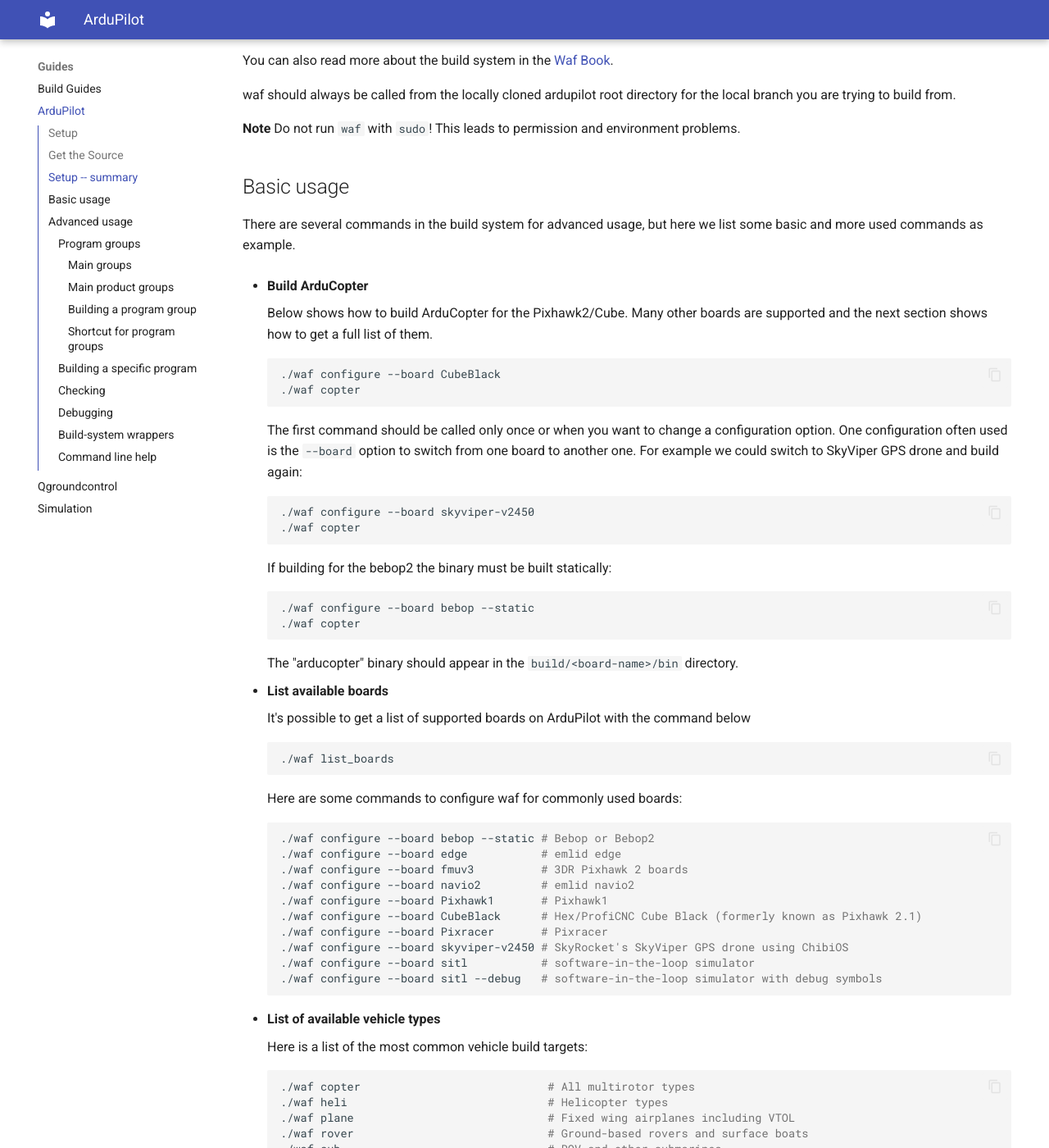
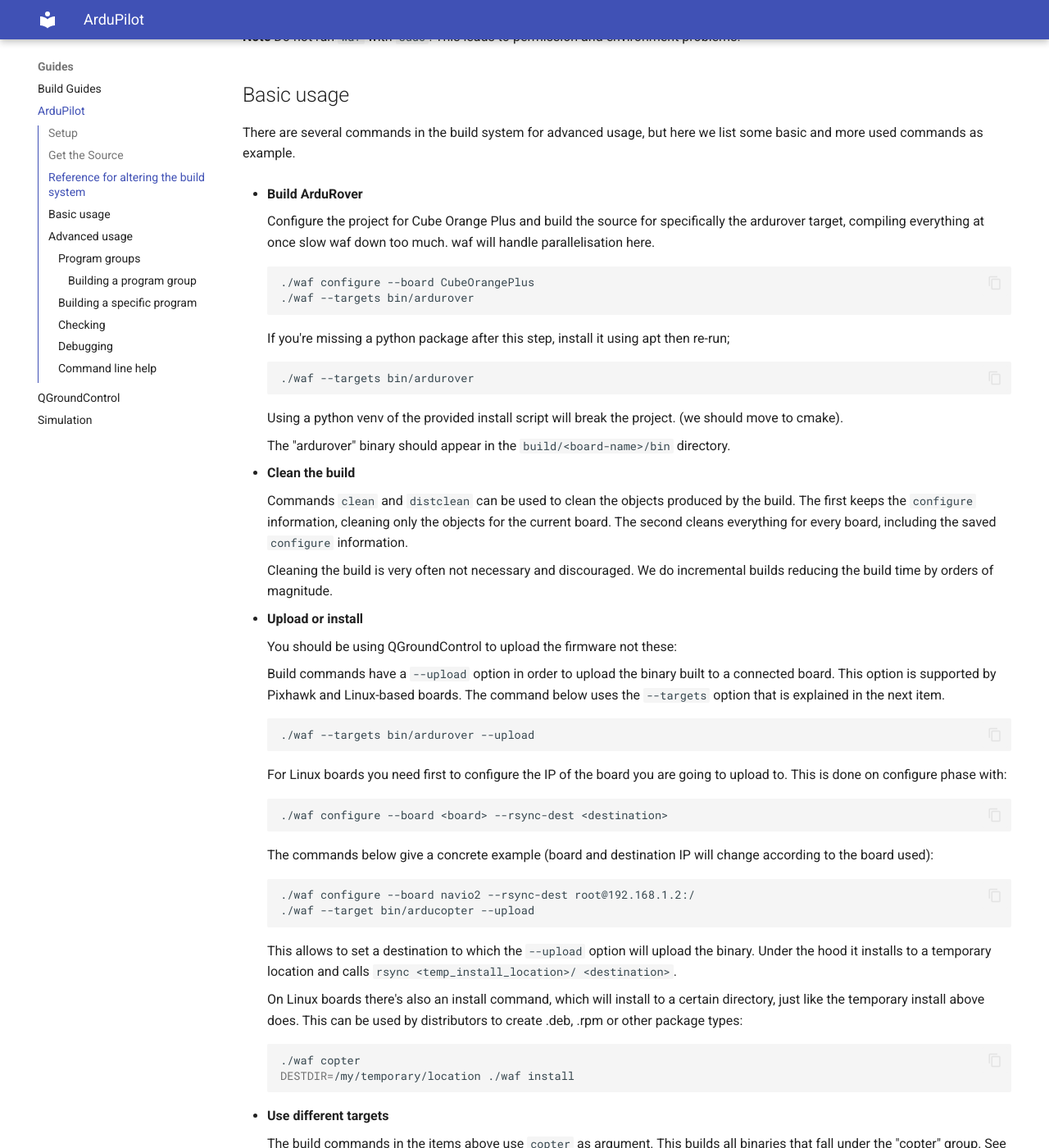
Before and after one commit to SwinRoverTeam/srt_wiki, an MkDocs documentation site: the page built from docs/guides/ardupilot.md, in a window 1280 px wide and 1400 px high, scrolled down 638 px. Shown: the whole window at 82% size. Built offline with MkDocs 1.6.1 and Material for MkDocs 9.7.7, drawn with Linux system fonts in a browser that asks for light colours; some of the changed text lies outside the part shown.

Commit message:
added QGC build guide and updated ardupilot build guides

````diff
--- a/docs/guides/ardupilot.md
+++ b/docs/guides/ardupilot.md
@@ -8,19 +8,11 @@
 
 Clone the project from GitHub:
 ```sh
-git clone --recursive https://github.com/ArduPilot/ardupilot.git
+git clone --recursive git@github.com:SwinRoverTeam/ardupilot.git
 cd ardupilot
 ```
 
-## Setup -- summary
-```sh
-docker build . -t ardupilot
-```
-```sh
-docker run --rm -it -v `pwd`:/ardupilot:latest bash
-```
-
-You can also read more about the build system in the
+## Reference for altering the build system
 [Waf Book](https://waf.io/book/).
 
 waf should always be called from the locally cloned ardupilot root directory for the local branch you are trying to build from.
@@ -33,76 +25,28 @@
 There are several commands in the build system for advanced usage, but here we
 list some basic and more used commands as example.
 
-* **Build ArduCopter**
+* **Build ArduRover**
 
-    Below shows how to build ArduCopter for the Pixhawk2/Cube. Many other boards are
-    supported and the next section shows how to get a full list of them.
+    Configure the project for Cube Orange Plus and build the source for
+    specifically the ardurover target, compiling everything at once slow
+    waf down too much. waf will handle parallelisation here.
 
     ```sh
-    ./waf configure --board CubeBlack
-    ./waf copter
+    ./waf configure --board CubeOrangePlus
+    ./waf --targets bin/ardurover
     ```
 
-    The first command should be called only once or when you want to change a
-    configuration option. One configuration often used is the `--board` option to
-    switch from one board to another one. For example we could switch to
-    SkyViper GPS drone and build again:
+    If you're missing a python package after this step, install it using apt
+    then re-run;
 
     ```sh
-    ./waf configure --board skyviper-v2450
-    ./waf copter
+    ./waf --targets bin/ardurover
     ```
 
-    If building for the bebop2 the binary must be built statically:
+    Using a python venv of the provided install script will break the project.
+    (we should move to cmake).
 
-    ```sh
-    ./waf configure --board bebop --static
-    ./waf copter
-    ```
-
-    The "arducopter" binary should appear in the `build/<board-name>/bin` directory.
-
-* **List available boards**
-
-
-    It's possible to get a list of supported boards on ArduPilot with the command
-    below
-
-    ```sh
-    ./waf list_boards
-
-    ```
-
-    Here are some commands to configure waf for commonly used boards:
-
-    ```sh
-    ./waf configure --board bebop --static # Bebop or Bebop2
-    ./waf configure --board edge           # emlid edge
-    ./waf configure --board fmuv3          # 3DR Pixhawk 2 boards
-    ./waf configure --board navio2         # emlid navio2
-    ./waf configure --board Pixhawk1       # Pixhawk1
-    ./waf configure --board CubeBlack      # Hex/ProfiCNC Cube Black (formerly known as Pixhawk 2.1)
-    ./waf configure --board Pixracer       # Pixracer
-    ./waf configure --board skyviper-v2450 # SkyRocket's SkyViper GPS drone using ChibiOS
-    ./waf configure --board sitl           # software-in-the-loop simulator
-    ./waf configure --board sitl --debug   # software-in-the-loop simulator with debug symbols
-
-    ```
-
-* **List of available vehicle types**
-
-    Here is a list of the most common vehicle build targets:
-
-    ```sh
-    ./waf copter                            # All multirotor types
-    ./waf heli                              # Helicopter types
-    ./waf plane                             # Fixed wing airplanes including VTOL
-    ./waf rover                             # Ground-based rovers and surface boats
-    ./waf sub                               # ROV and other submarines
-    ./waf antennatracker                    # Antenna trackers
-    ./waf AP_Periph                         # AP Peripheral
-
-    ```
+    The "ardurover" binary should appear in the `build/<board-name>/bin` directory.
 
 * **Clean the build**
 
@@ -117,12 +61,14 @@
 
 * **Upload or install**
 
+    You should be using QGroundControl to upload the firmware not these:
+
     Build commands have a `--upload` option in order to upload the binary built
     to a connected board. This option is supported by Pixhawk and Linux-based boards.
     The command below uses the `--targets` option that is explained in the next item.
 
     ```sh
-    ./waf --targets bin/arducopter --upload
+    ./waf --targets bin/ardurover --upload
     ```
 
     For Linux boards you need first to configure the IP of the board you
@@ -238,43 +184,6 @@
 
 There's a special group, called "all", that comprises all programs.
 
-#### Main groups ####
-
-The main groups form a partition of all programs. Besides separating the
-programs logically, they also define where they are built.
-
-The main groups are:
-
- - bin: *the main binaries, that is, ardupilot's main products - the vehicles and
-   Antenna Tracker*
- - tools
- - examples: *programs that show how certain libraries are used or to simply
-   test their operation*
- - benchmarks: *requires `--enable-benchmarks` during configurarion*
- - tests: *basically unit tests to ensure changes don't break the system's
-   logic*
-
-All build files are placed under `build/<board>/`, where `<board>` represents
-the board/platform you selected during configuration. Each main program group
-has a folder with its name directly under `build/<board>/`. Thus, a program
-will be stored in `build/<board>/<main_group>/`, where `<main_group>` is the
-main group the program belongs to. For example, for a linux build, arduplane,
-which belongs to the main group "bin", will be located at
-`build/linux/bin/arduplane`.
-
-#### Main product groups ####
-
-Those are groups for ardupilot's main products. They contain programs for the
-product they represent. Currently only the "copter" group has more than one
-program - one for each frame type.
-
-The main product groups are:
-
- - antennatracker
- - copter
- - plane
- - rover
-
 #### Building a program group ####
 
 Ardupilot adds to waf an option called `--program-group`, which receives as
@@ -293,20 +202,6 @@
 
 # Build all benchmarks and tests
 ./waf --program-group benchmarks --program-group tests
-```
-#### Shortcut for program groups ####
-
-For less typing, you can use the group name as the command to waf. Examples:
-
-```bash
-# Build all vehicles and Antenna Tracker
-./waf bin
-
-# Build all examples
-./waf examples
-
-# Build arducopter binaries
-./waf copter
 ```
 
 ### Building a specific program ###
@@ -357,21 +252,6 @@
 will set compiler flags to store debugging information in the binaries so that
 you can use them with `gdb`, for example. That option might come handy when using SITL.
 
-### Build-system wrappers ###
-
-The `waf` binary on root tree is actually a wrapper to the real `waf` that's
-maintained in its own submodule.  It's possible to call the latter directly via
-`./modules/waf/waf-light` or to use an alias if you prefer typing `waf` over
-`./waf`.
-
-```sh
-alias waf="<ardupilot-directory>/modules/waf/waf-light"
-
-```
-
-There's also a make wrapper called `Makefile.waf`. You can use
-`make -f Makefile.waf help` for instructions on how to use it.
-
 ### Command line help ###
 
 You can use `waf --help` to see information about commands and options built-in
````
Also changed, not shown: docs/guides/qgroundcontrol.md (+35 -0 lines).
